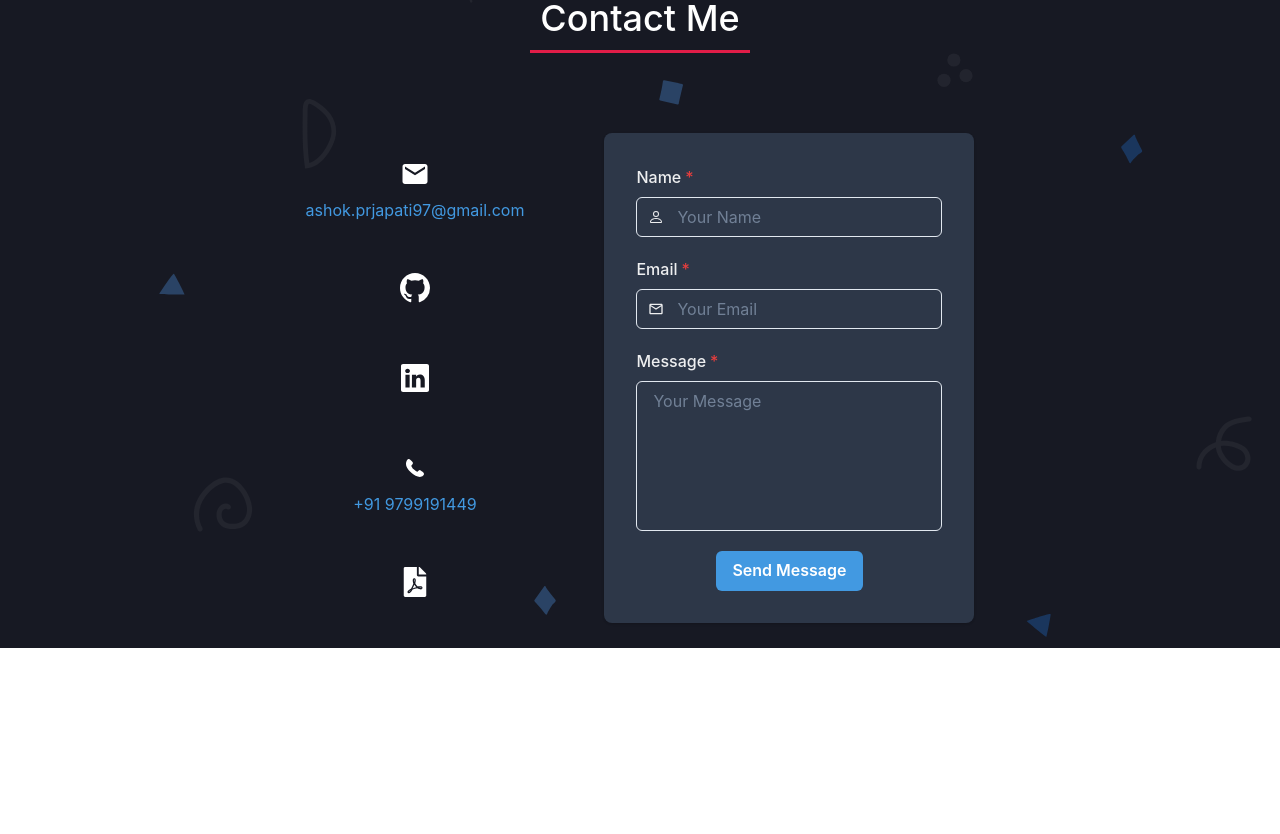
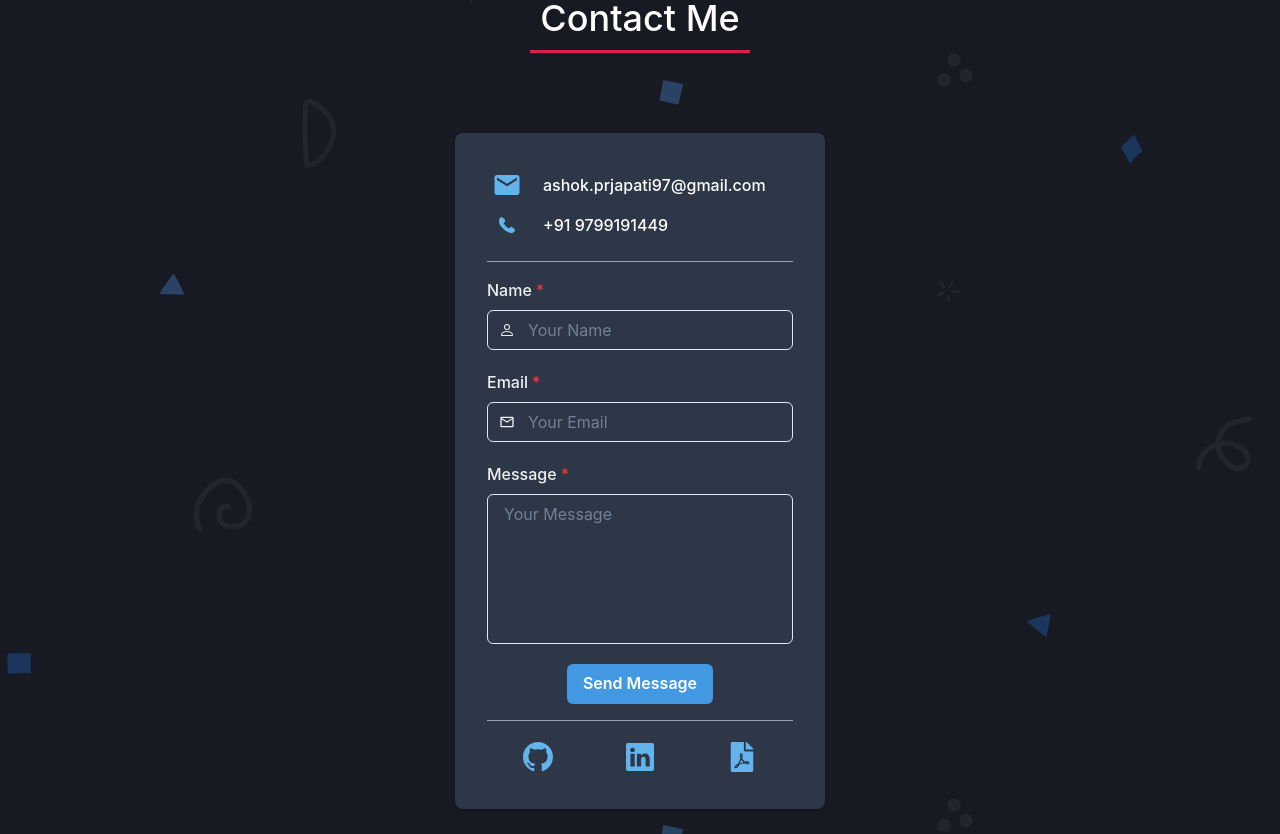
Before and after one commit to AshokPrjapati/AshokPrjapati.github.io, a React (Create React App) app: page / in a window 1280 px wide. Shown: the part 5320-6154 px from the top of the page. Before the commit the page ends 5968 px from the top, so only its background shows below. Built offline with nearby package versions, Linux system fonts and the light colour scheme.

Commit message:
updated : contact details

```diff
--- a/src/Components/Contact/Contact.jsx
+++ b/src/Components/Contact/Contact.jsx
@@ -3,6 +3,7 @@ import React, { useEffect, useState } from "react";
 import {
   Box,
   Button,
+  Divider,
   Flex,
   FormControl,
   FormLabel,
@@ -78,75 +79,46 @@ export default function Contact() {
             >
               Contact Me
             </Heading>
-
-            <Stack
-              spacing={{ base: 4, md: 8, lg: 20 }}
-              direction={{ base: "column", md: "row" }}
+            <Box
+              bg={"gray.700"}
+              borderRadius="lg"
+              p={8}
+              color={"whiteAlpha.900"}
+              shadow="base"
             >
-              <Stack
+              <Flex
                 align="center"
                 justify="space-around"
+                alignItems={"center"}
                 direction={{ base: "row", md: "column" }}
               >
-                <Box align="center">
+                <Flex fontWeight={"medium"} w="100%" justifyContent="flex-start" alignItems={"center"}>
                   <Tooltip
                     label={hasCopied ? "Email Copied!" : "Copy Email"}
                     closeOnClick={false}
                     hasArrow
                   >
                     <IconButton
-                      color={"text.1"}
+                      color={"blue.300"}
                       aria-label="email"
                       variant="ghost"
-                      size="lg"
+                      size="md"
                       fontSize="3xl"
                       icon={<MdEmail />}
                       _hover={{
-                        bg: "blue.500",
+                        bg: "#fff",
                         color: useColorModeValue("gray.700", "white"),
                       }}
                       onClick={onCopy}
                       isRound
+                      mr="1rem"
                     />
                   </Tooltip>
-                  <Text color="blue.400" display={{ base: "none", md: "flex" }}>
+                  <Text color="#fff" display={{ base: "none", md: "flex" }}>
                     ashok.prjapati97@gmail.com
                   </Text>
-                </Box>
-                <Link href="https://github.com/AshokPrjapati" isExternal>
-                  <IconButton
-                    color={"text.1"}
-                    aria-label="github"
-                    variant="ghost"
-                    size="lg"
-                    fontSize="3xl"
-                    icon={<BsGithub />}
-                    _hover={{
-                      bg: "blue.500",
-                      color: useColorModeValue("gray.700", "white"),
-                    }}
-                    isRound
-                  />
-                </Link>
-
-                <Link
-                  href="https://www.linkedin.com/in/ashok-kumar-1778b213b/"
-                  isExternal
-                >
-                  <IconButton
-                    color={"text.1"}
-                    aria-label="linkedin"
-                    variant="ghost"
-                    size="lg"
-                    icon={<BsLinkedin size="28px" />}
-                    _hover={{
-                      bg: "blue.500",
-                      color: useColorModeValue("gray.700", "white"),
-                    }}
-                    isRound
-                  />
-                </Link>
-                <Box align="center">
+                </Flex>
+                <Flex fontWeight={"medium"} w="100%" justifyContent={{ base: "flex-end", md: "flex-start" }} alignItems={"center"}>
                   <Tooltip
                     label={"+91 9799191449"}
                     closeOnClick={false}
@@ -154,60 +126,27 @@ export default function Contact() {
                   >
                     <Link href="tel:+91 9799191449">
                       <IconButton
-                        color={"text.1"}
+                        color={"blue.300"}
                         aria-label="twitter"
                         variant="ghost"
-                        size="lg"
+                        size="md"
+                        mr="1rem"
                         icon={<PhoneIcon size="28px" />}
                         _hover={{
-                          bg: "blue.500",
+                          bg: "#fff",
                           color: useColorModeValue("gray.700", "white"),
                         }}
                         isRound
                       />
                     </Link>
                   </Tooltip>
-                  <Text color="blue.400" display={{ base: "none", md: "flex" }}>
+                  <Text color="#fff" display={{ base: "none", md: "flex" }}>
                     +91 9799191449
                   </Text>
-                </Box>
+                </Flex>
 
-                <Tooltip label={"Resume"} closeOnClick={false} hasArrow>
-                  <Link
-                    href="https://drive.google.com/file/d/1P27IWs5s4X1JBKLqUAMapYS6an5D_wvH/view?usp=sharing"
-                    isExternal
-                    onClick={() => {
-                      const pdfUrl = "/assets/Ashok-Kumar-Resume.pdf";
-                      const downloadLink = document.createElement("a");
-                      downloadLink.href = pdfUrl;
-                      downloadLink.download = "fw21_0784-Ashok-kumar-Resume.pdf";
-                      downloadLink.click();
-                    }}
-                  >
-                    <IconButton
-                      color={"text.1"}
-                      aria-label="email"
-                      variant="ghost"
-                      size="lg"
-                      fontSize="3xl"
-                      icon={<FaFilePdf />}
-                      _hover={{
-                        bg: "blue.500",
-                        color: useColorModeValue("gray.700", "white"),
-                      }}
-                      isRound
-                    />
-                  </Link>
-                </Tooltip>
-              </Stack>
-
-              <Box
-                bg={"gray.700"}
-                borderRadius="lg"
-                p={8}
-                color={"whiteAlpha.900"}
-                shadow="base"
-              >
+              </Flex>
+              <Divider my={"1rem"} />
               <form
                 //   action="https://script.google.com/macros/s/AKfycbz5WemVKBSKCBIfm8kbVATI-qxLPCOuMuwGeC748b5kGAaa6EIUnfjr4UjY6KIQ0bIM/exec"
                 id="gform"
@@ -273,8 +212,77 @@ export default function Contact() {
                   </Button>
                 </VStack>
               </form>
+              <Divider my="1rem" />
+              <Flex
+                align="center"
+                justify="space-around"
+                alignItems={"center"}
+              >
+                <Link href="https://github.com/AshokPrjapati" isExternal>
+                  <IconButton
+                    color={"blue.300"}
+                    aria-label="github"
+                    variant="ghost"
+                    size="md"
+                    fontSize="3xl"
+                    icon={<BsGithub />}
+                    _hover={{
+                      bg: "#fff",
+                      color: useColorModeValue("gray.700", "white"),
+                    }}
+                    isRound
+                  />
+                </Link>
+
+                <Link
+                  href="https://www.linkedin.com/in/ashok-kumar-1778b213b/"
+                  isExternal
+                >
+                  <IconButton
+                    color={"blue.300"}
+                    aria-label="linkedin"
+                    variant="ghost"
+                    size="md"
+                    icon={<BsLinkedin size="28px" />}
+                    _hover={{
+                      bg: "#fff",
+                      color: useColorModeValue("gray.700", "white"),
+                    }}
+                    isRound
+                  />
+                </Link>
+
+
+                <Tooltip label={"Resume"} closeOnClick={false} hasArrow>
+                  <Link
+                    href="https://drive.google.com/file/d/1P27IWs5s4X1JBKLqUAMapYS6an5D_wvH/view?usp=sharing"
+                    isExternal
+                    onClick={() => {
+                      const pdfUrl = "/assets/Ashok-Kumar-Resume.pdf";
+                      const downloadLink = document.createElement("a");
+                      downloadLink.href = pdfUrl;
+                      downloadLink.download = "fw21_0784-Ashok-kumar-Resume.pdf";
+                      downloadLink.click();
+                    }}
+                  >
+                    <IconButton
+                      color={"blue.300"}
+                      aria-label="email"
+                      variant="ghost"
+                      size="md"
+                      fontSize="3xl"
+                      icon={<FaFilePdf />}
+                      _hover={{
+                        bg: "#fff",
+                        color: useColorModeValue("gray.700", "white"),
+                      }}
+                      isRound
+                    />
+                  </Link>
+                </Tooltip>
+              </Flex>
             </Box>
-            </Stack>
+
             {/* <Flex align={"center"} color={"text.1"}>
               Designed and build by{" "}
               <span style={{ margin: "0 5px", color: "#e11d48" }}>
@@ -285,7 +293,7 @@ export default function Contact() {
             </Flex> */}
           </VStack>
         </Box>
-      </Box>
-    </Flex>
+      </Box >
+    </Flex >
   );
 }
```
Lines whose indentation alone changed are shown as unchanged.
